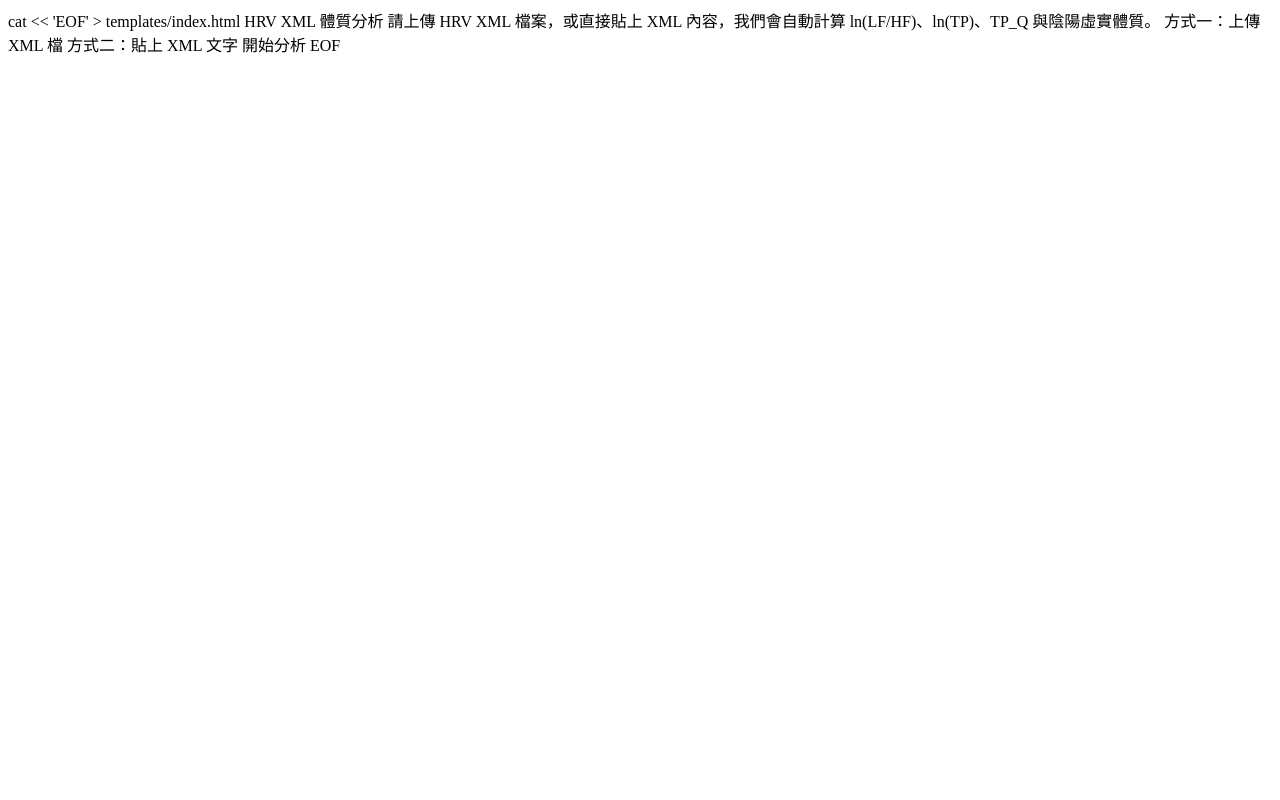
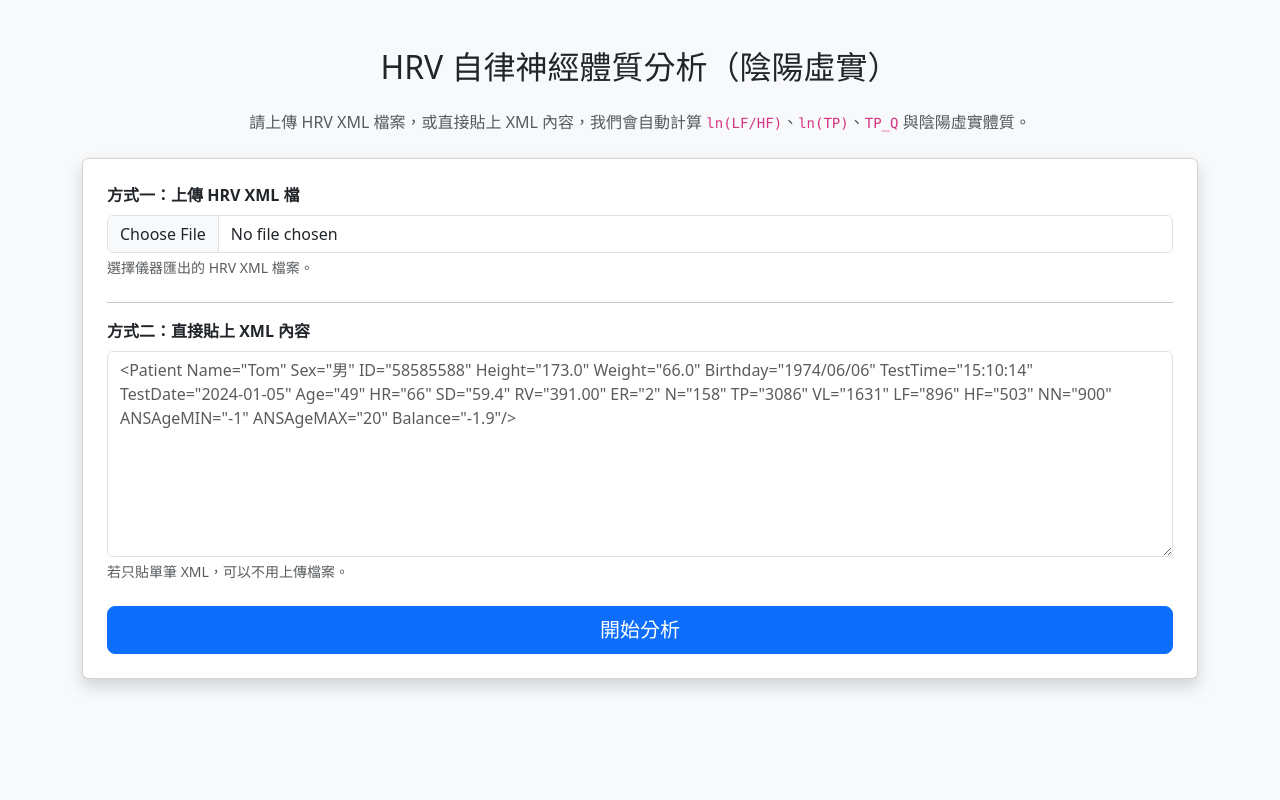
Before and after one commit to Tom-web1/HRV_web_poc, a Flask app: page / in a window 1280 px wide. Run offline with Flask 3, Linux system fonts and the light colour scheme.

Commit message:
Replace old content with HTML structure for HRV analysis

```diff
--- a/templates/index.html
+++ b/templates/index.html
@@ -1,10 +1,44 @@
-cat << 'EOF' > templates/index.html
-HRV XML 體質分析
-請上傳 HRV XML 檔案，或直接貼上 XML 內容，我們會自動計算 ln(LF/HF)、ln(TP)、TP_Q 與陰陽虛實體質。
-{% if error %}
-{{ error }}
-{% endif %}
-方式一：上傳 XML 檔
-方式二：貼上 XML 文字
-開始分析
-EOF
+<!DOCTYPE html>
+<html lang="zh-TW">
+<head>
+  <meta charset="UTF-8">
+  <title>HRV XML 體質分析</title>
+  <link href="https://cdn.jsdelivr.net/npm/bootstrap@5.3.0/dist/css/bootstrap.min.css" rel="stylesheet">
+</head>
+
+<body class="bg-light">
+  <div class="container py-5">
+    <h2 class="mb-4 text-center">HRV 自律神經體質分析（陰陽虛實）</h2>
+
+    <p class="text-muted text-center mb-4">
+      請上傳 HRV XML 檔案，或直接貼上 XML 內容，我們會自動計算
+      <code>ln(LF/HF)</code>、<code>ln(TP)</code>、<code>TP_Q</code> 與陰陽虛實體質。
+    </p>
+
+    <div class="card p-4 shadow">
+      <form method="post" enctype="multipart/form-data">
+        <!-- 方式一：上傳 XML 檔 -->
+        <div class="mb-4">
+          <label class="form-label fw-bold">方式一：上傳 HRV XML 檔</label>
+          <input type="file" name="xml_file" class="form-control" accept=".xml,text/xml">
+          <div class="form-text">選擇儀器匯出的 HRV XML 檔案。</div>
+        </div>
+
+        <hr>
+
+        <!-- 方式二：貼上 XML 文字 -->
+        <div class="mb-4">
+          <label class="form-label fw-bold">方式二：直接貼上 XML 內容</label>
+          <textarea name="xml_text" class="form-control" rows="8"
+            placeholder='<Patient Name="Tom" Sex="男" ID="58585588" Height="173.0" Weight="66.0" Birthday="1974/06/06" TestTime="15:10:14" TestDate="2024-01-05" Age="49" HR="66" SD="59.4" RV="391.00" ER="2" N="158" TP="3086" VL="1631" LF="896" HF="503" NN="900" ANSAgeMIN="-1" ANSAgeMAX="20" Balance="-1.9"/>'></textarea>
+          <div class="form-text">若只貼單筆 XML，可以不用上傳檔案。</div>
+        </div>
+
+        <div class="d-grid">
+          <button type="submit" class="btn btn-primary btn-lg">開始分析</button>
+        </div>
+      </form>
+    </div>
+  </div>
+</body>
+</html>
```
